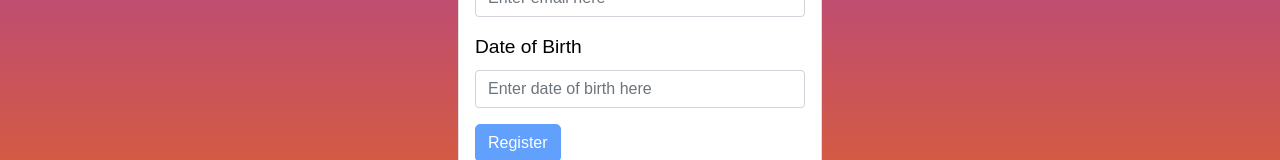
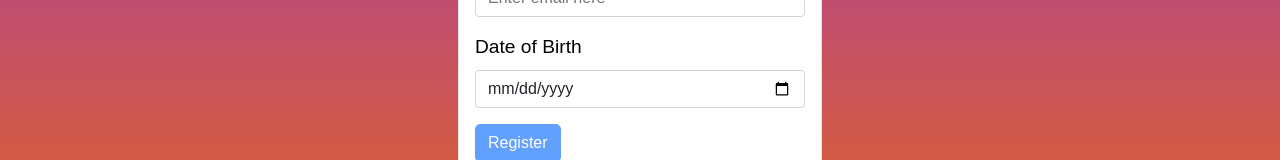
Before and after one commit to rmoise/myFlix-client, a React (Vite) app: page /register in a window 1280 px wide. Shown: the part 415-575 px from the top of the page. Built offline with nearby package versions, Linux system fonts and the light colour scheme.

Commit message:
update dob input field

```diff
--- a/src/components/registration-view/registration-view.jsx
+++ b/src/components/registration-view/registration-view.jsx
@@ -128,14 +128,10 @@ const RegistrationView = () => {
               <Form.Group controlId="dob" className="mb-3">
                 <Form.Label>Date of Birth </Form.Label>
                 <Form.Control
-                  type="text"
+                  type="date"
                   name="dob"
                   onChange={handleChange}
                   placeholder="Enter date of birth here"
-                  onFocus={(e) => {
-                    e.currentTarget.type = 'date';
-                    e.currentTarget.focus();
-                  }}
                 />
               </Form.Group>
               <Button
```
Also changed, not shown: 2 other files (tests, documents, lock files or other folders).
